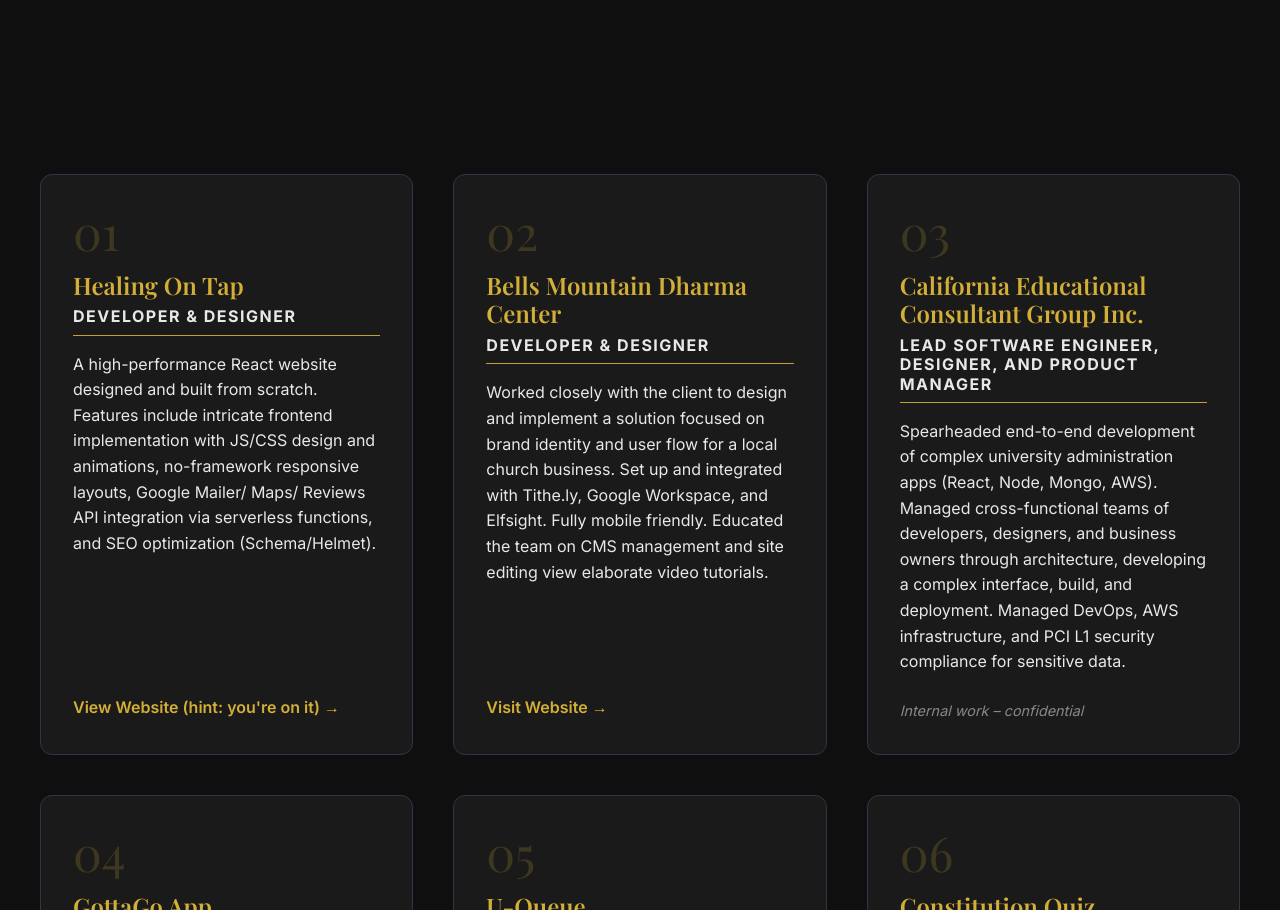
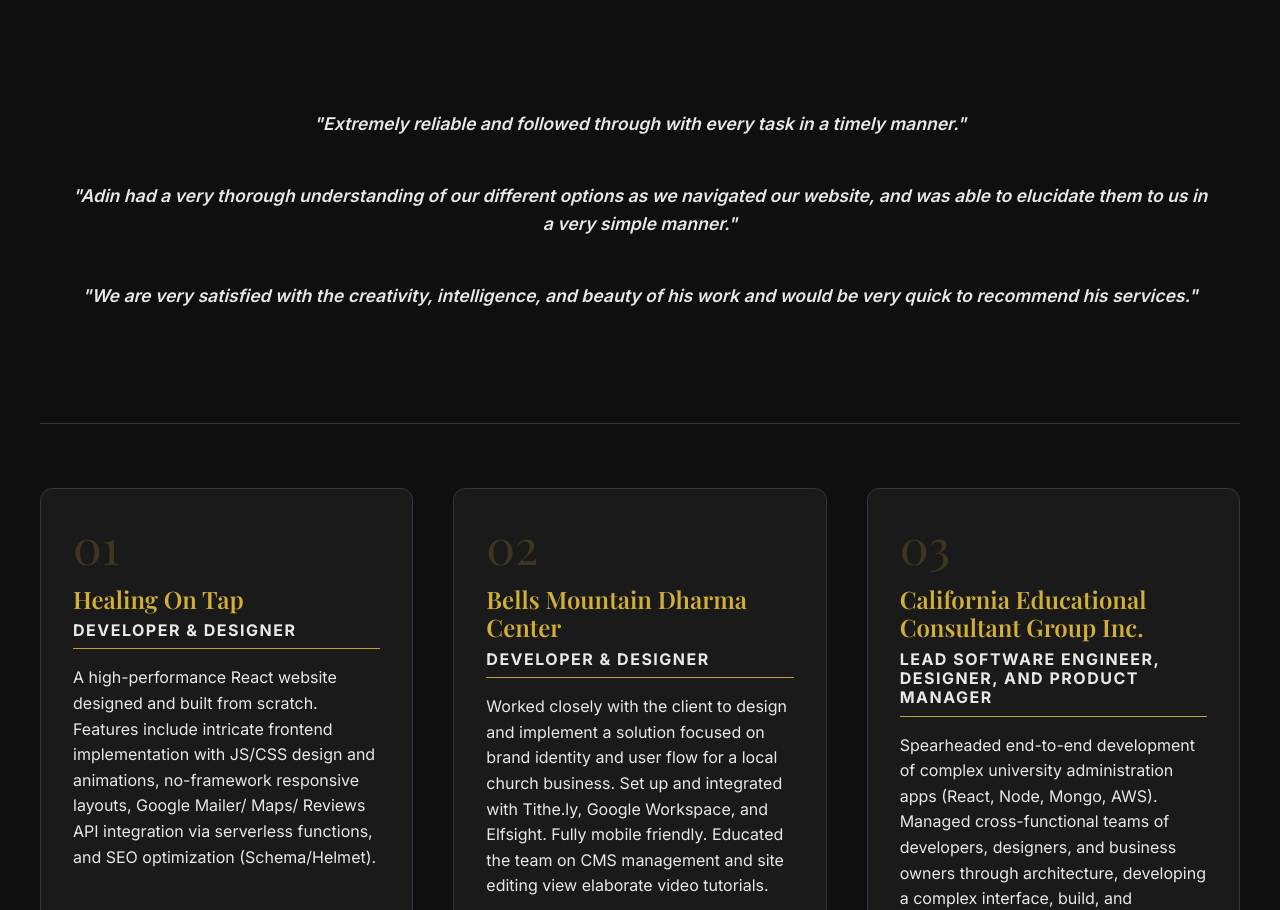
Before and after one commit to naturalCode4/kalyanamitta-website, a React (Create React App) app: page /devportfolio in a window 1280 px wide. Shown: the part 1090-2000 px from the top of the page. Built offline with nearby package versions, Linux system fonts and the light colour scheme; the HTML template or start-up script is replaced by a standard one.

Commit message:
added quotes

```diff
--- a/src/pages/Devportfolio.css
+++ b/src/pages/Devportfolio.css
@@ -59,6 +59,7 @@
   /* --- Portfolio Grid --- */
   .portfolio-section {
     padding: 4rem 0;
+    border-top: 1px solid #2d3748;
   }
 
   .portfolio-grid {
@@ -198,6 +199,25 @@
     }
   }
 
+.quote-section {
+  padding-top: 0rem;
+  padding-bottom: 6rem;
+  background: #0f0f0f;
+  /* border-top: 1px solid #2d3748; */
+}
+
+.quote-wrapper {
+  text-align: center;
+  margin-bottom: 1rem;
+  font-size: 1.1rem;
+  font-style: italic;
+  font-weight: 600;
+}
+
+.quote-wrapper p {
+  color: #e8e8e8
+}
+
 /* New Contact Section Styles */
 .portfolio-contact-section {
   padding: 6rem 0;
--- a/src/pages/Devportfolio.js
+++ b/src/pages/Devportfolio.js
@@ -153,6 +153,16 @@
         </div>
       </section>
 
+      <section className="quote-section">
+        <div className="container quote-wrapper">
+        <p>"Extremely reliable and followed through with every task in a timely manner."</p>
+        <br></br>
+        <p>"Adin had a very thorough understanding of our different options as we navigated our website, and was able to elucidate them to us in a very simple manner."</p>
+        <br></br>
+        <p>"We are very satisfied with the creativity, intelligence, and beauty of his work and would be very quick to recommend his services."</p>
+        </div>
+      </section>
+
       {/* Projects Grid */}
       <div className="container portfolio-section">
         <div className="portfolio-grid">
```
